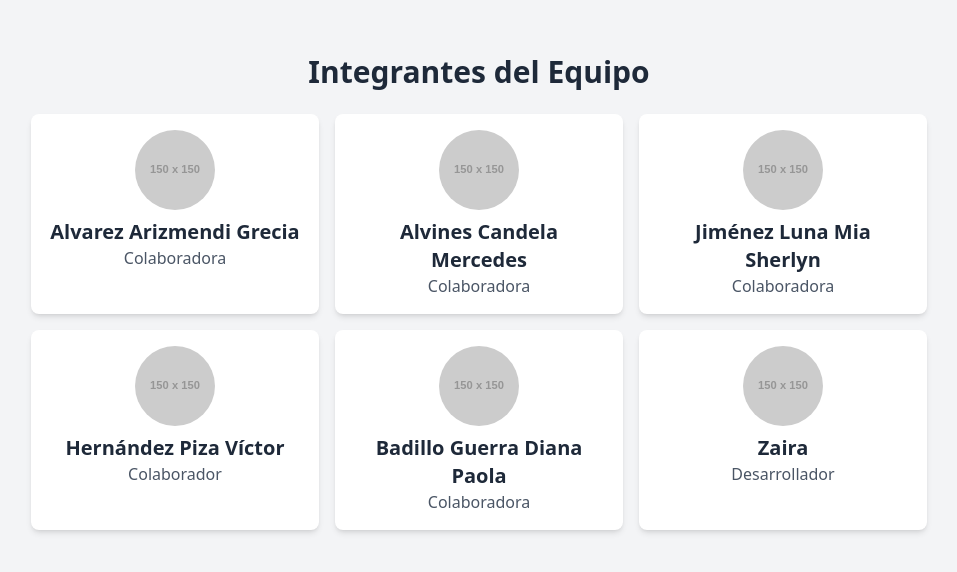
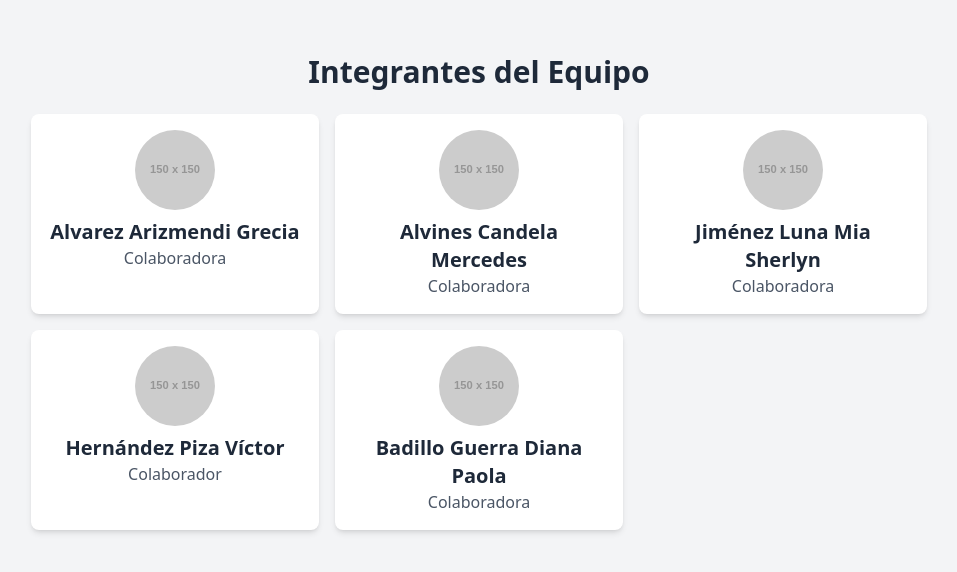
Before and after one commit to Zai-44/MemoGameApp, a Next.js app: page /acerca-de in a window 1280 px wide. Shown: the part 108-680 px from the top of the page, without its empty margins (161-1118 px from the left). Built offline with nearby package versions, Linux system fonts and the light colour scheme.

Commit message:
elimacion de un tarjeta

```diff
--- a/src/app/acerca-de/page.tsx
+++ b/src/app/acerca-de/page.tsx
@@ -63,16 +63,6 @@ const page = () => {
           <p className="text-gray-600">Colaboradora</p>
         </div>
 
-        {/* Tarjeta 6 - Zaira (Desarrollador) */}
-        <div className="bg-white rounded-lg shadow-md p-4 text-center">
-          <img
-            src="https://via.placeholder.com/150" // Reemplaza con la imagen real
-            alt="Zaira"
-            className="w-20 h-20 rounded-full mx-auto mb-2"
-          />
-          <h2 className="text-xl font-semibold">Zaira</h2>
-          <p className="text-gray-600">Desarrollador</p>
-        </div>
       </div>
     </div>
   );
```
